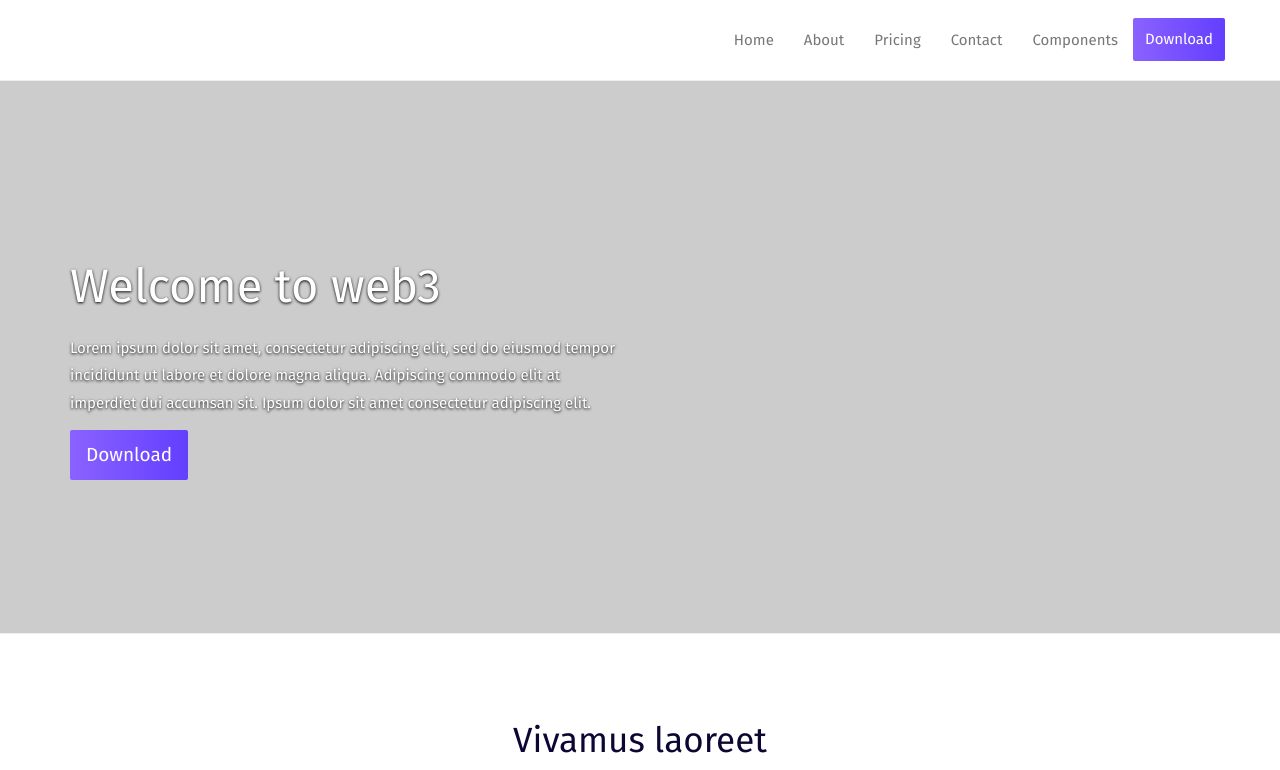
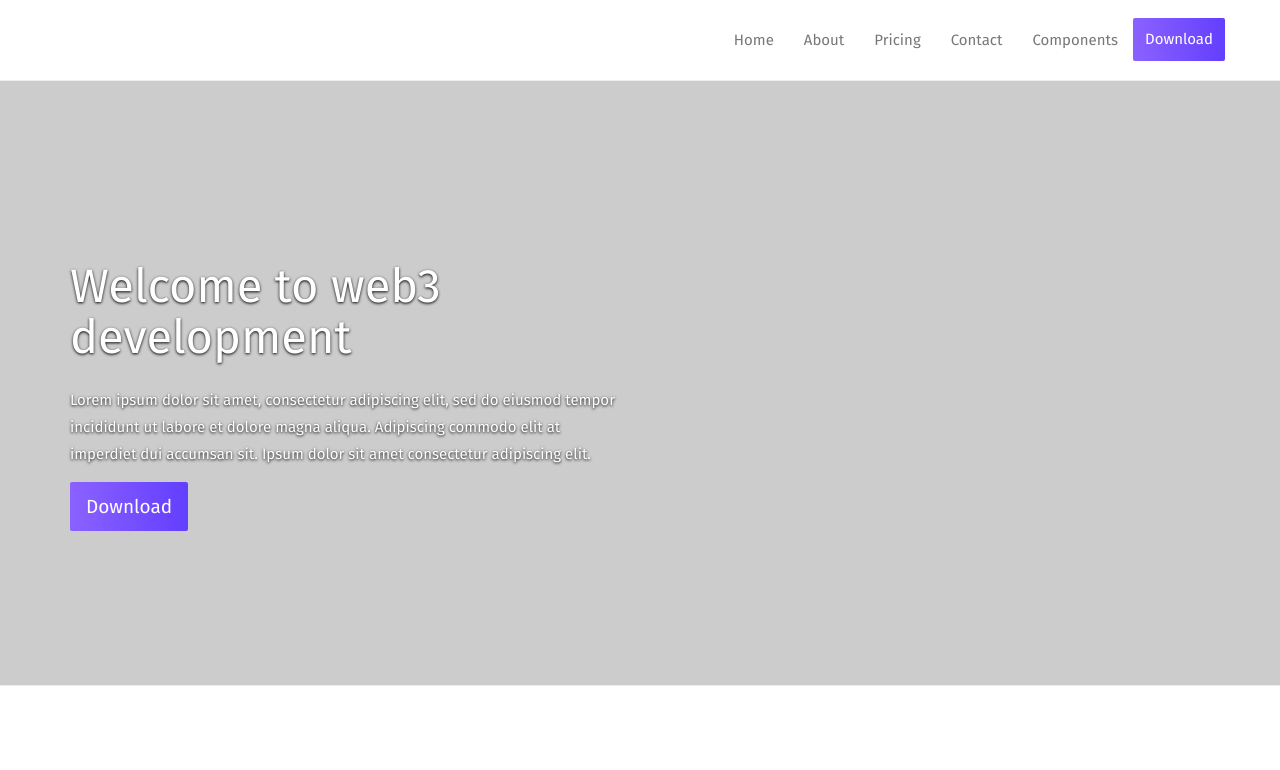
Before and after one commit to outscal-rup/test, a plain HTML site: page index.html in a window 1280 px wide. Shown: the top 770 px of the page. Drawn offline with Linux system fonts and the light colour scheme; a web font is replaced by a local one.

Commit message:
Updated index.html

```diff
--- a/index.html
+++ b/index.html
@@ -66,7 +66,7 @@
         <div class="row">
 
             <div class="col-md-6">
-                <h1>Welcome to web3</h1>
+                <h1>Welcome to web3 development</h1>
                 <p>Lorem ipsum dolor sit amet, consectetur adipiscing elit, sed do eiusmod tempor incididunt ut labore
                     et dolore magna aliqua. Adipiscing commodo elit at imperdiet dui accumsan sit. Ipsum dolor sit
                     amet consectetur adipiscing elit. </p>
```
